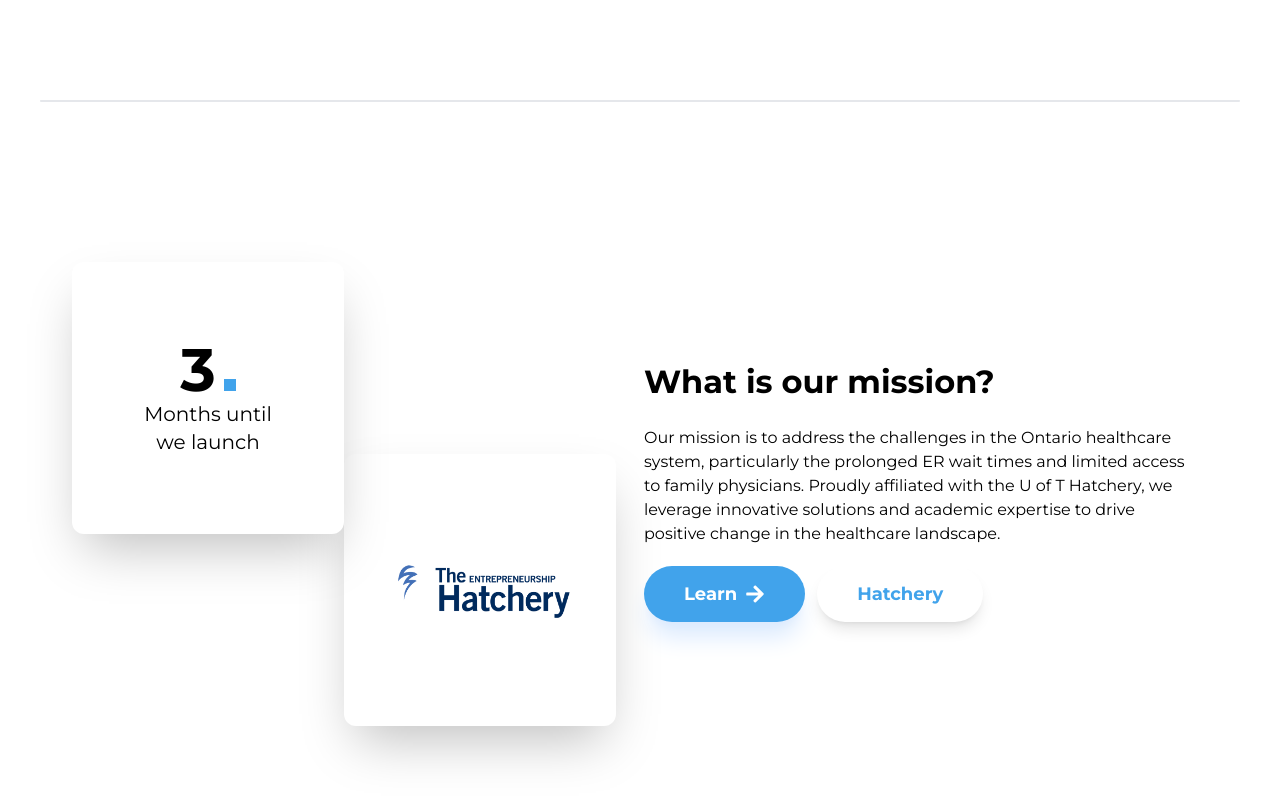
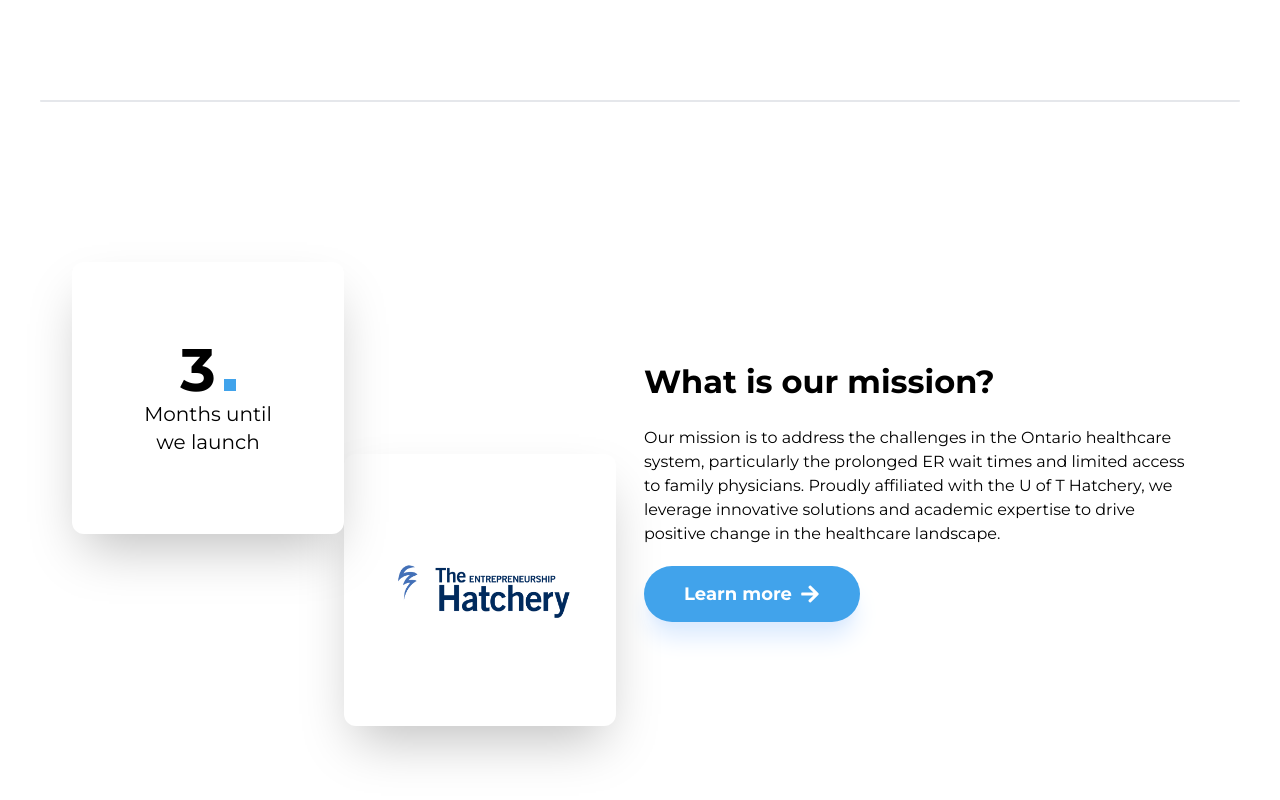
Before and after one commit to ULA-Development/UnderConstruction_Website, a Next.js app: page / in a window 1280 px wide. Shown: the part 828-1628 px from the top of the page. Built offline with nearby package versions, Linux system fonts and the light colour scheme.

Commit message:
Removed secondary button in about page

```diff
--- a/app/page.js
+++ b/app/page.js
@@ -148,7 +148,7 @@ export default function Home() {
               "mt-32 lg:mt-0 space-y-5 w-full flex-col flex flex-1 pl-5 pr-5"
             }
           >
-            <h1 className={"font-bold text-[2rem]"}>What is our mission?</h1>
+            <h1 className={"font-bold text-[2rem] "}>What is our mission?</h1>
             <h2 className={"text-md text-wrap"}>
               Our mission is to address the challenges in the Ontario healthcare
               system, particularly the prolonged ER wait times and limited
@@ -156,20 +156,12 @@ export default function Home() {
               Hatchery, we leverage innovative solutions and academic expertise
               to drive positive change in the healthcare landscape.
             </h2>
-            <div className={"flex space-x-3"}>
+            <div className={"justify-center sm:justify-start flex space-x-3"}>
               <Link
                 href={"https://hatchery.engineering.utoronto.ca/"}
                 target={"_blank"}
               >
-                <Button>Learn</Button>
-              </Link>
-              <Link
-                href={
-                  "https://www.linkedin.com/company/uoftentrepreneurshiphatchery/mycompany/"
-                }
-                target={"_blank"}
-              >
-                <SecondaryButton>Hatchery</SecondaryButton>
+                <Button>Learn more</Button>
               </Link>
             </div>
           </div>
```
